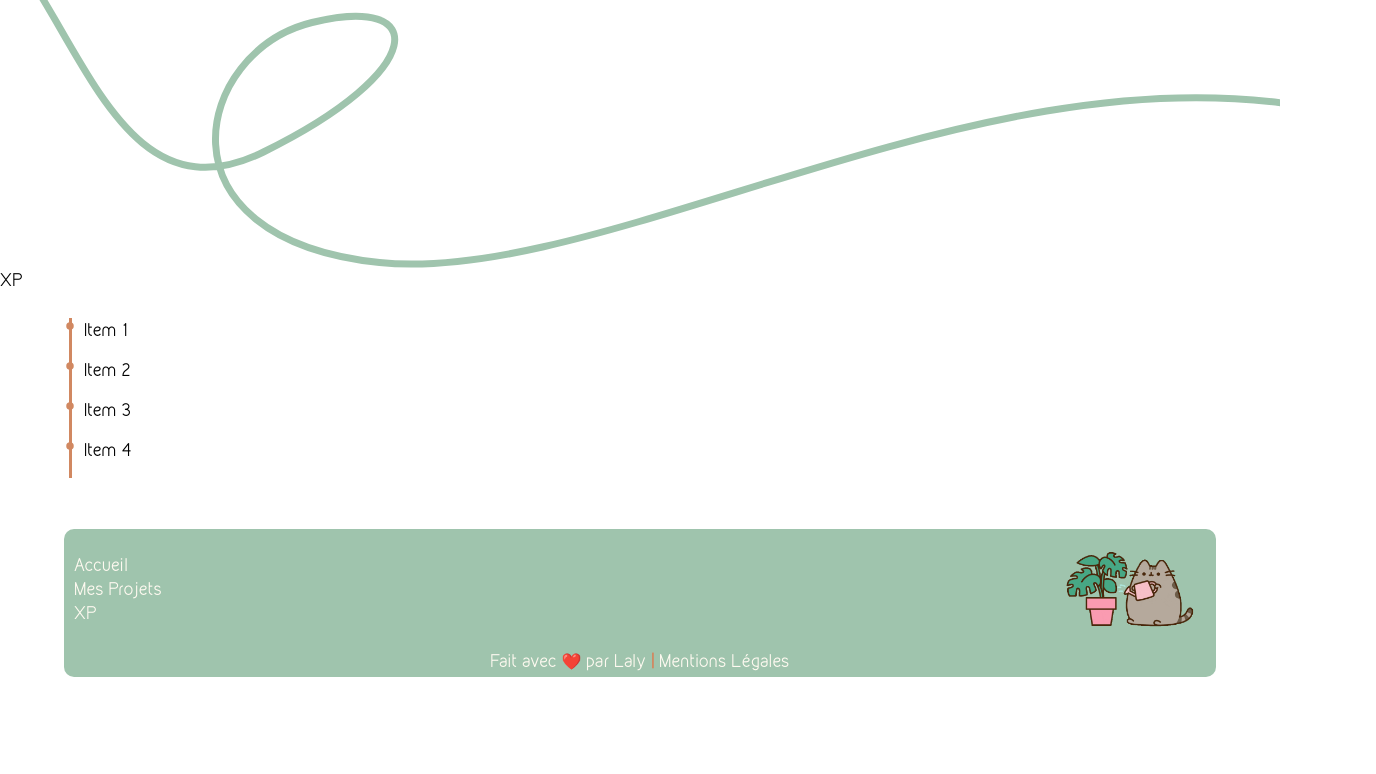
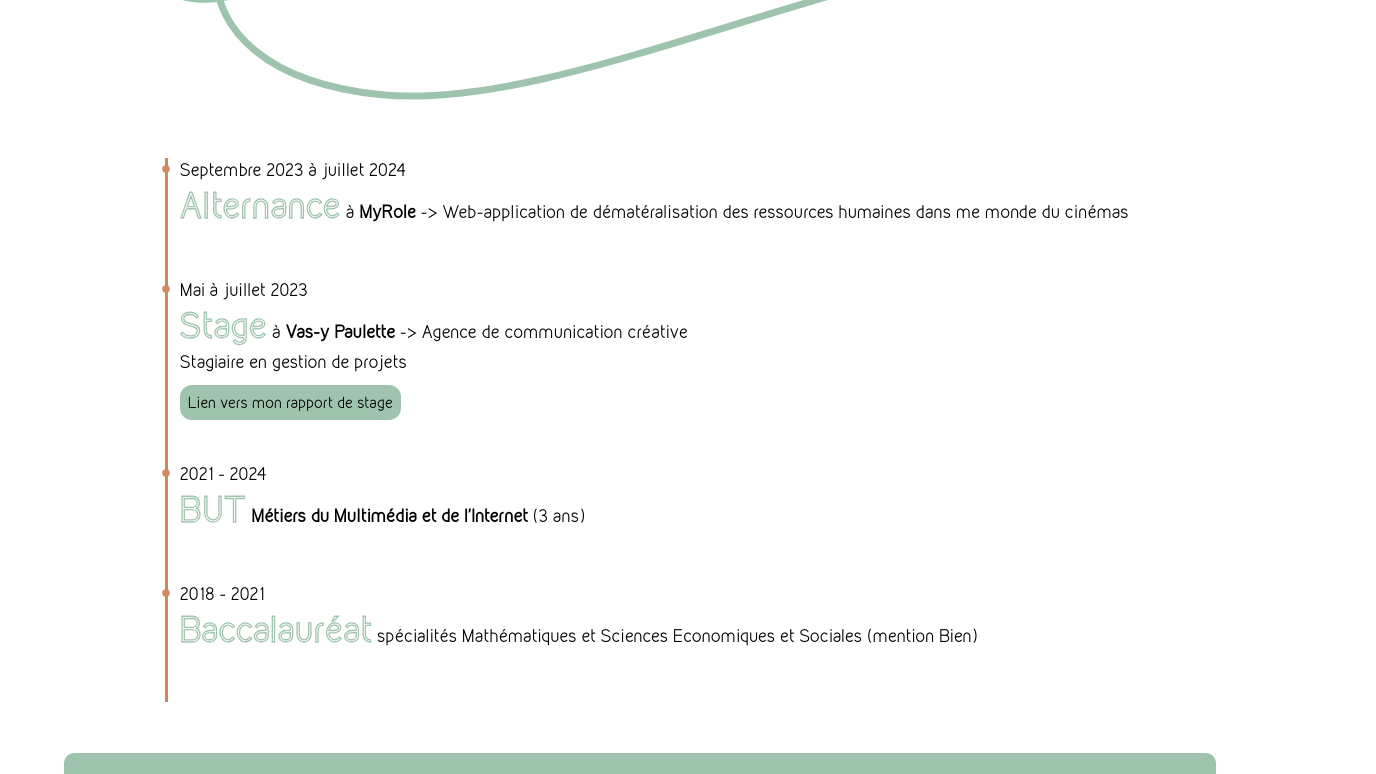
Before and after one commit to Laly18t/portfolio-mmi3, a React (Vite) app: page /experiences in a window 1280 px wide. Shown: the part 620-1394 px from the top of the page, 1376 px wide, since content can reach past the window. Before the commit the page ends 1322 px from the top, so only its background shows below. Built offline with nearby package versions, Linux system fonts and the light colour scheme.

Commit message:
add page & timeline for XP

```diff
--- a/src/assets/css/Home.css
+++ b/src/assets/css/Home.css
@@ -32,6 +32,11 @@ u {
   -webkit-text-fill-color: transparent;
 }
 
+.titreXP {
+  font-size: 32px;
+  -webkit-text-stroke: 1.3px var(--color-vert);
+}
+
 
 .titreHomePart2,
 .titreHomePart3,
@@ -49,6 +54,8 @@ u {
 .titre {
   -webkit-text-stroke: 1px var(--color-terracota);
 }
+
+
 
 .homePart1 {
   margin: 8em auto 0 auto;
--- a/src/assets/css/Project.css
+++ b/src/assets/css/Project.css
@@ -15,7 +15,7 @@
     li {
         position: relative;
         margin: 0;
-        padding-bottom: 1em;
+        padding-bottom: 3em;
         padding-left: 20px;
     }
 
@@ -34,7 +34,7 @@
         background-image: url('../rond.svg');
         position: absolute;
         left: 0;
-        top: 2px;
+        top: 5px;
         height: 12px;
         width: 12px;
     }
--- a/src/components/TopPage.jsx
+++ b/src/components/TopPage.jsx
@@ -5,7 +5,7 @@ function TopPage(page, text, titreText) {
     let contenu = "";
     let img = "";
 
-    if (page.page === "projet") {
+    if (page.page === "projet" || page.page === "experiences") {
         contenu = (
             <>
                 <p className="text-2xl"><b className="stroke">{page.titreText} :</b></p>
--- a/src/pages/XP.jsx
+++ b/src/pages/XP.jsx
@@ -1,16 +1,28 @@
 import TopPage from '../components/TopPage';
+import rapportStage from '../assets/Rapport-Stage-Laly-Teissier.pdf';
 
 function XP() {
     return (
         <>
-            <TopPage page="XP" titreText="Expériences" text="Découvrez mes expériences professionnelles" />
-            <h1>XP</h1>
-            <div className='wrap timelineXP'>
+            <TopPage page="experiences" titreText="Mes expériences" text="Découvrez mon parcours dans le monde du multimédia" />
+            <div className='ml-24 mt-8 wrap timelineXP'>
                 <ol>
-                    <li>Item 1</li>
-                    <li>Item 2</li>
-                    <li>Item 3</li>
-                    <li>Item 4</li>
+                    <li>
+                        <p>Septembre 2023 à juillet 2024</p>
+                        <p><span className='stroke titreXP'>Alternance</span> à <b>MyRole</b> -&gt; Web-application de dématéralisation des ressources humaines dans me monde du cinémas</p>
+                    </li>
+                    <li>
+                        <p>Mai à juillet 2023</p>
+                        <p><span className='stroke titreXP'>Stage</span> à <b>Vas-y Paulette</b> -&gt; Agence de communication créative</p>
+                        <p className='mb-4'>Stagiaire en gestion de projets</p>
+                        <span className=" bg-vertt p-2 rounded-xl text-sm text-black hover:text-beigee transition"><a href={rapportStage} target='_blank'>Lien vers mon rapport de stage</a></span>
+                    </li>
+                    <li>
+                        <p>2021 - 2024</p>
+                        <p><span className='stroke titreXP'>BUT</span> <b>Métiers du Multimédia et de l'Internet</b> (3 ans)</p></li>
+                    <li>
+                        <p>2018 - 2021</p>
+                        <p><span className='stroke titreXP'>Baccalauréat</span> spécialités Mathématiques et Sciences Economiques et Sociales (mention Bien)</p></li>
                 </ol>
             </div>
         </>
```
Also changed, not shown: 1 other file (tests, documents, lock files or other folders).
